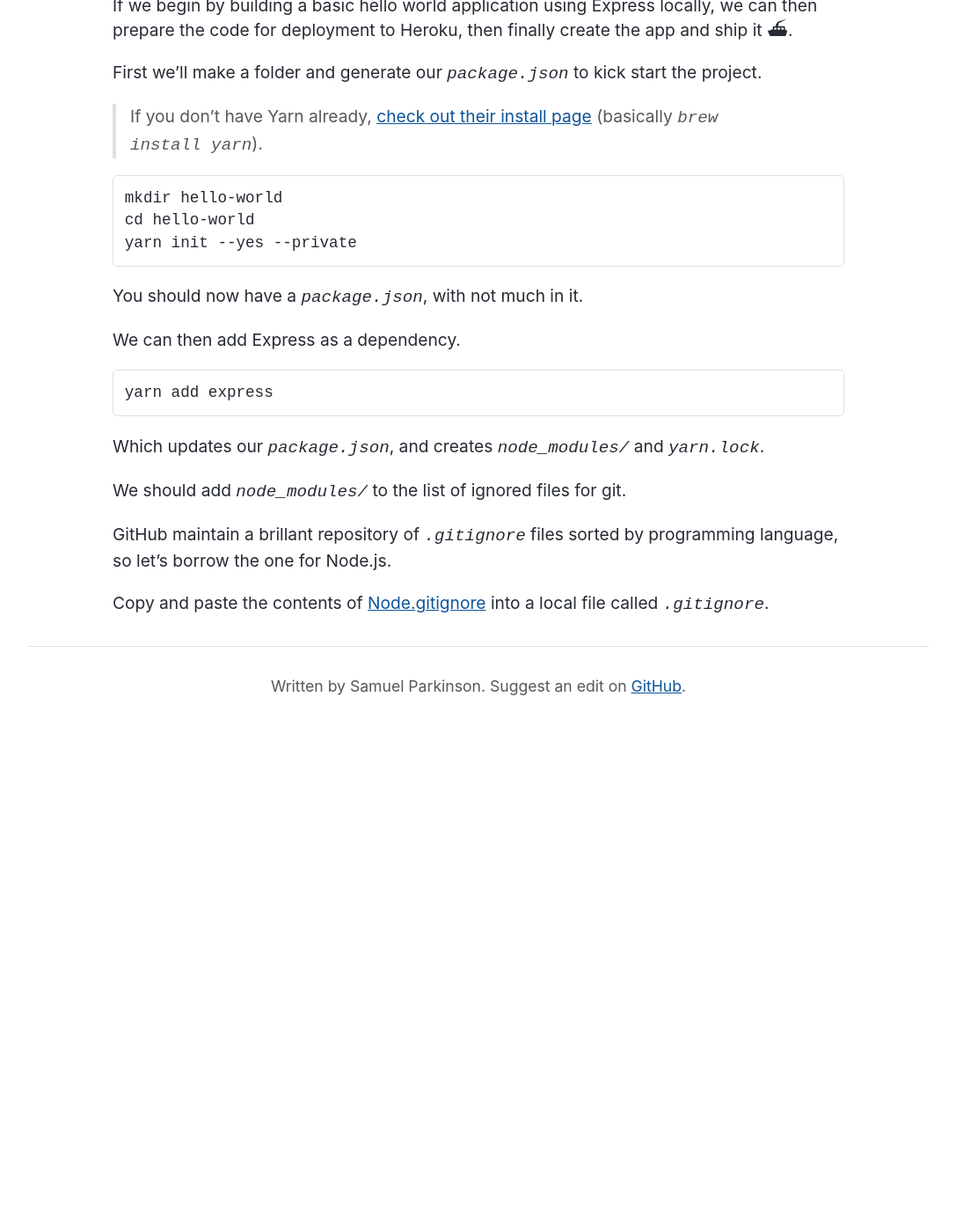
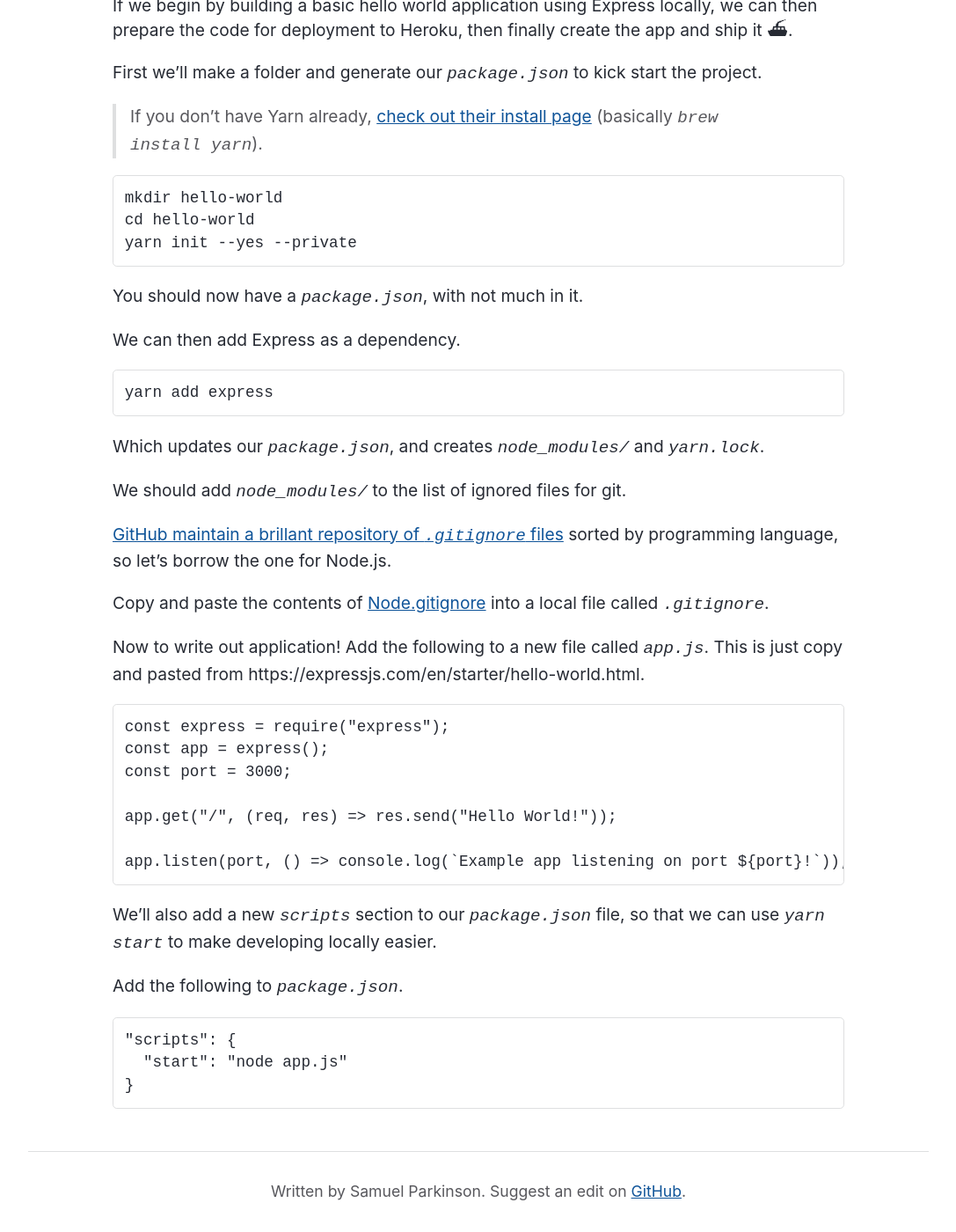
Before and after one commit to sjparkinson/uncomplicated.systems, a Jekyll site: the page built from _posts/2018-09-26-heroku-from-scratch.md, in a window 1280 px wide and 1400 px high, scrolled down 688 px. Shown: the whole window at 88% size, without its empty margins (96-1183 px from the left). Built offline with Jekyll 4.4.1, drawn with Linux system fonts in a browser that asks for light colours; the repository's description, which GitHub fills in, is left out; before the commit the page ends 1514 px from its top, so only the background shows below that.

Commit message:
Update 2018-09-26-heroku-from-scratch.md

````diff
--- a/_posts/2018-09-26-heroku-from-scratch.md
+++ b/_posts/2018-09-26-heroku-from-scratch.md
@@ -40,6 +40,28 @@
 
 We should add `node_modules/` to the list of ignored files for git.
 
-GitHub maintain a brillant repository of `.gitignore` files sorted by programming language, so let's borrow the one for Node.js.
+[GitHub maintain a brillant repository of `.gitignore` files](https://github.com/github/gitignore) sorted by programming language, so let's borrow the one for Node.js.
 
 Copy and paste the contents of [Node.gitignore](https://github.com/github/gitignore/blob/master/Node.gitignore "github/gitignore Node.gitignore") into a local file called `.gitignore`.
+
+Now to write out application! Add the following to a new file called `app.js`. This is just copy and pasted from https://expressjs.com/en/starter/hello-world.html.
+
+```js
+const express = require("express");
+const app = express();
+const port = 3000;
+
+app.get("/", (req, res) => res.send("Hello World!"));
+
+app.listen(port, () => console.log(`Example app listening on port ${port}!`));
+```
+
+We'll also add a new `scripts` section to our `package.json` file, so that we can use `yarn start` to make developing locally easier.
+
+Add the following to `package.json`.
+
+```json
+"scripts": {
+  "start": "node app.js"
+}
+```
````
